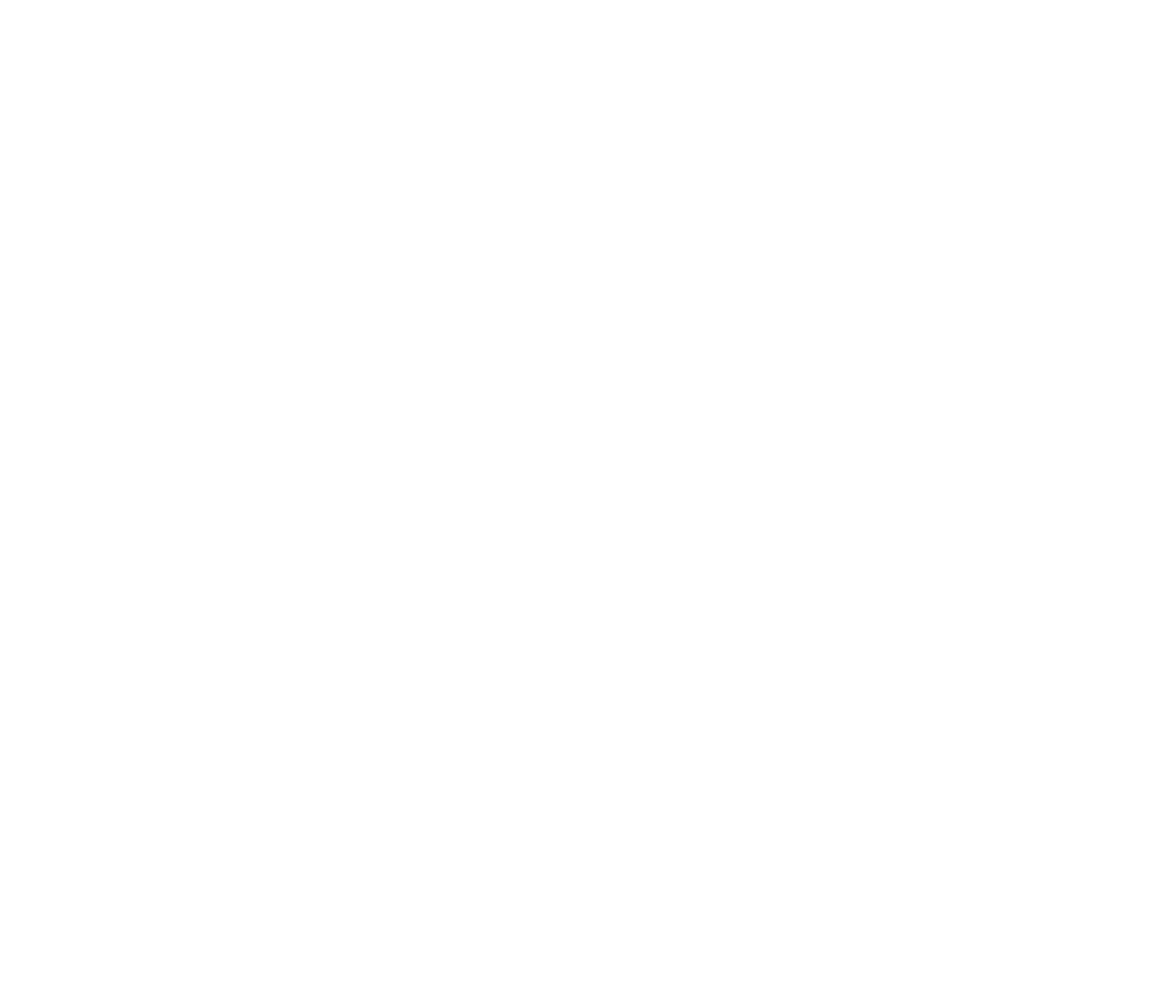
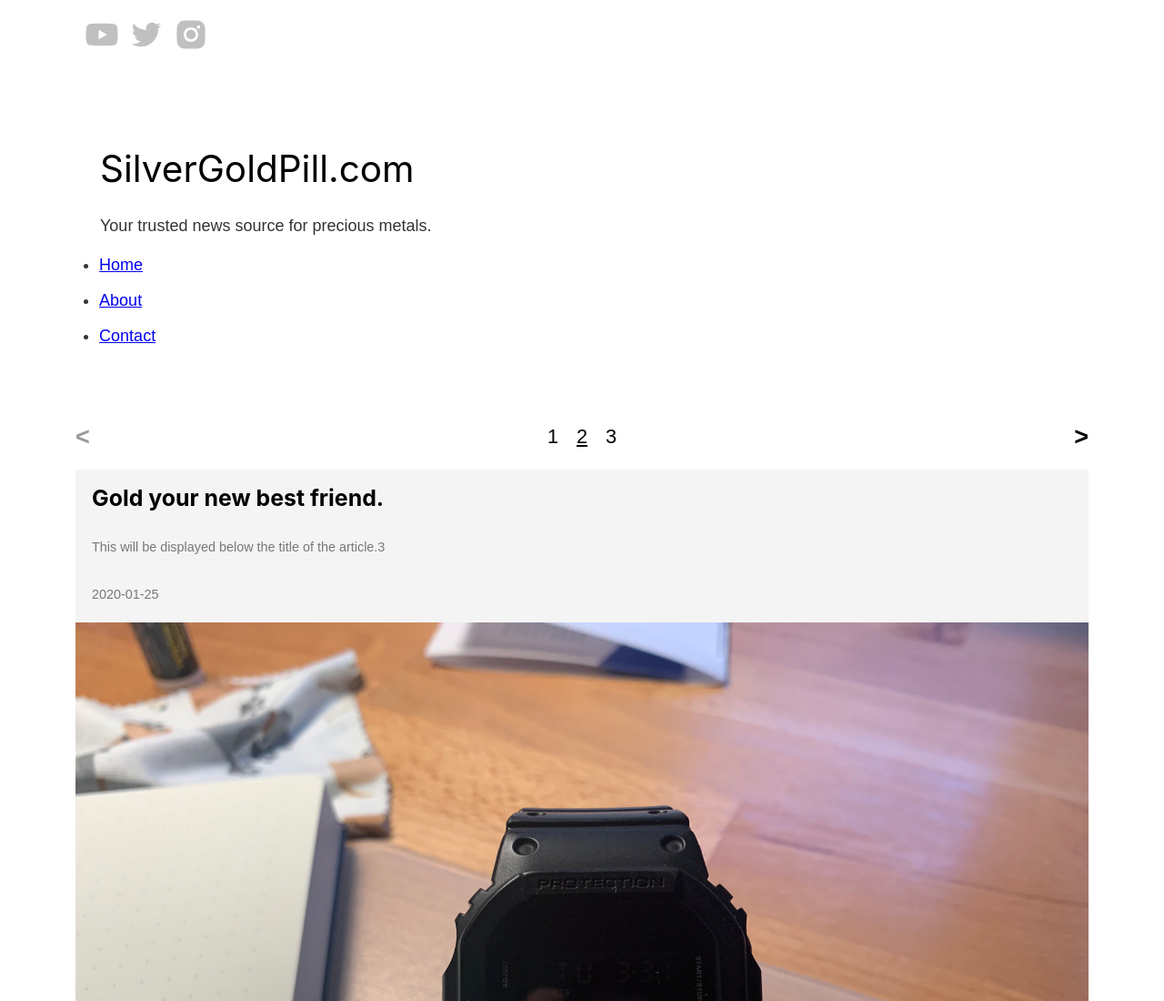
Before and after one commit to DanielSzpunar/silver, a Gatsby site: page /2 in a window 1280 px wide. Before the commit this address had no page. Shown: the top 1100 px of the page at 91% size. Before the commit the page ends 800 px from the top, so only its background shows below. Built offline with nearby package versions, Linux system fonts and the light colour scheme; Gatsby itself is replaced by a stand-in of ours.

Commit message:
Add pagination

```diff
--- a/gatsby-node.js
+++ b/gatsby-node.js
@@ -21,9 +21,12 @@
 	const blogTemplate = path.resolve('./src/templates/blog.js')
 
 	// Change query from 'allMarkdownRemark' to 'allMdx'
+	// Also, explcitly set sorting to be the same as in index.js
     const res = await graphql(`
         query {
-            allMdx {
+            allMdx(
+				sort: { fields: [frontmatter___date], order: DESC}
+			) {
                 edges {
                     node {
                         fields {
@@ -34,6 +37,26 @@
             }
         }
 	`)
+
+
+	// Create pages for pagination.
+	const posts = res.data.allMdx.edges
+	const postsPerPage = 1 // Change this to get more resutls per page.
+	const numPages = Math.ceil(posts.length / postsPerPage)
+
+	Array.from( {length: numPages} ).forEach( (_, i) => {
+		createPage({
+			path: i === 0 ? '/' : `/${i + 1}`,
+			component: path.resolve('./src/templates/index.js'),
+			context: {
+				limit: postsPerPage,
+				skip: i * postsPerPage,
+				numPages,
+				currentPage: i + 1
+			}
+		});
+	})
+
 
 	// Change query from 'allMarkdownRemark' to 'allMdx' so that it matches the query
     res.data.allMdx.edges.forEach((edge) => {
--- /dev/null
+++ b/src/components/pagination.js
@@ -0,0 +1,55 @@
+import React from 'react'
+import { Link } from 'gatsby';
+import '../styles/index.scss'
+
+import paginationStyles from './pagination.module.scss'
+
+const Pagination = ({ numPages, currentPage }) => {
+	if(numPages === 0) return ""
+
+	const pagesArray = Array.from(Array(numPages).keys()).map( (_, index) => index + 1);
+	const previousPage = currentPage - 1 <= 1 ? "" : currentPage - 1;
+	const nextPage = currentPage === numPages ? currentPage : currentPage + 1;
+
+	const previousStyles = `${paginationStyles.navigate} ${paginationStyles.previous} `
+							+ (previousPage === "" ? paginationStyles.disabled : "")
+
+	const nextStyles = `${paginationStyles.navigate} ${paginationStyles.next} `
+						+ (nextPage === currentPage ? paginationStyles.disabled : "")
+
+	return(
+		<div className={paginationStyles.pagination}>
+			<Link
+				className={previousStyles}
+				to={`/${previousPage}`}
+			>
+				{"<"}
+			</Link>
+			{
+				pagesArray.map( num => {
+					return(
+						<Page key={num} num={num} current={num === currentPage} />
+					)
+				})
+			}
+			<Link
+				className={nextStyles}
+				to={`/${nextPage}`}>
+					{">"}
+			</Link>
+		</div>
+	)
+}
+
+const Page = ({ num, current }) => {
+	const toPage = num === 1 ? "" : num;
+	const className = current
+		? `${paginationStyles.pageNumCurrent} ${paginationStyles.pageNum}`
+		: paginationStyles.pageNum
+
+	return(
+		<Link className={className} to={`/${toPage}`}>{num}</Link>
+	)
+}
+
+export default Pagination
--- /dev/null
+++ b/src/components/pagination.module.scss
@@ -0,0 +1,34 @@
+.pagination{
+	width: 100%;
+	height: 2rem;
+
+	display: flex;
+	align-items: center;
+	justify-content: center;
+}
+.pageNum{
+	font-size: 1.2rem;
+	margin: 0 10px;
+
+	color: #000;
+	text-decoration: none;
+}
+.pageNumCurrent{
+	text-decoration: underline;
+}
+.navigate{
+	text-decoration: none;
+	font-weight: bold;
+	font-size: 1.5rem;
+	color: #000;
+}
+.previous{
+	margin-right: auto;
+}
+.next{
+	margin-left: auto;
+}
+.disabled{
+	color: #999;
+	user-select: none;
+}
--- a/src/pages/index.js
+++ b/src/templates/index.js
@@ -1,45 +1,20 @@
 import React from "react"
-import { Link, graphql, useStaticQuery } from 'gatsby'
+import { Link, graphql } from 'gatsby'
 import Layout from '../components/layout'
 import indexPageStyles from './index-page.module.scss'
 import Head from '../components/head'
 import Img from 'gatsby-image'
+import Pagination from '../components/pagination';
 
-// Changed all occurrences of 'allMarkdownRemark' to 'allMdx'
-const IndexPage = () => {
-    const data = useStaticQuery(graphql`
-        query {
-            allMdx
-            (sort: { fields: [frontmatter___date], order: DESC})
-            {
-                edges {
-                    node {
-                        frontmatter {
-                            imageDescription
-                            title
-                            date
-                            sentence
-                            image {
-                                childImageSharp {
-                                    fluid(maxWidth: 900, quality: 70){
-                                        ...GatsbyImageSharpFluid
-                                    }
-                                }
-                            }
-                        }
-                        fields {
-                            slug
-                        }
-                    }
-                }
-            }
-        }
-    `)
+const IndexPage = ({ data, pageContext: { numPages, currentPage } }) => {
+    // The static query that used to be here has been moved down, outside the component.
 
     console.log(data)
     return (
         <Layout>
             <Head title='Home' descriptionContent="SilverGoldPill is a blog website focusing on news related to gold, silver, mining companies, and stacking precious metal coins, bars and bullion." keywordContent='gold, silver, precious metals, silver maple leaf, american silver eagle, chinese panda, perth mint, royal mint' />
+
+			<Pagination numPages={numPages} currentPage={currentPage} />
 
             <ol className={indexPageStyles.posts}>
                 {data.allMdx.edges.map((edge, index) => {
@@ -55,7 +30,43 @@
                     )
                 })}
             </ol>
+
+			<Pagination numPages={numPages} currentPage={currentPage} />
         </Layout>
     )
 }
+
+// Changed all occurrences of 'allMarkdownRemark' to 'allMdx'
+export const postsQuery = graphql`
+query postsQuery($skip: Int!, $limit: Int!){
+	allMdx(
+		sort: { fields: [frontmatter___date], order: DESC}
+		limit: $limit,
+		skip: $skip
+	)
+	{
+		edges {
+			node {
+				frontmatter {
+					imageDescription
+					title
+					date
+					sentence
+					image {
+						childImageSharp {
+							fluid(maxWidth: 900, quality: 70){
+								...GatsbyImageSharpFluid
+							}
+						}
+					}
+				}
+				fields {
+					slug
+				}
+			}
+		}
+	}
+}
+`
+
 export default IndexPage
```
Also changed, not shown: src/templates/index-page.module.scss (renamed from src/pages/index-page.module.scss).
